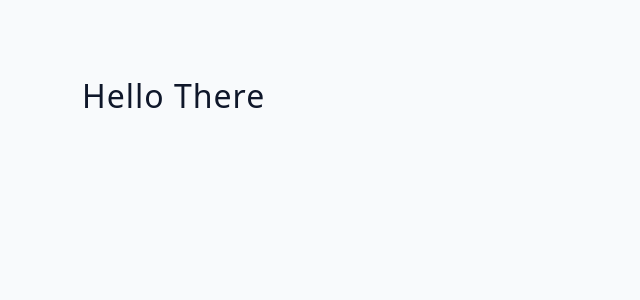
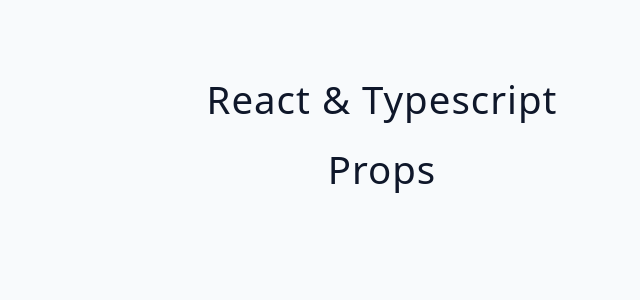
Before and after one commit to Rashedin-063/Exploration-of-TypeScript, a React (Vite) app in the folder React-TypeScript-Project-1/: page / in a window 1280 px wide. Shown: the top 300 px of the page, without its empty margins (258-898 px from the left). Built offline with nearby package versions, Linux system fonts and the light colour scheme.

Commit message:
typeScript return explored

```diff
--- a/React-TypeScript-Project-1/src/App.tsx
+++ b/React-TypeScript-Project-1/src/App.tsx
@@ -1,10 +1,9 @@
-import Component from './starter/01-return'
+import Component from './starter/02-props'
 
 function App() {
   return (
     <main>
      <Component/>
-<h3>Hello there</h3>
     </main>
   );
 }
```
